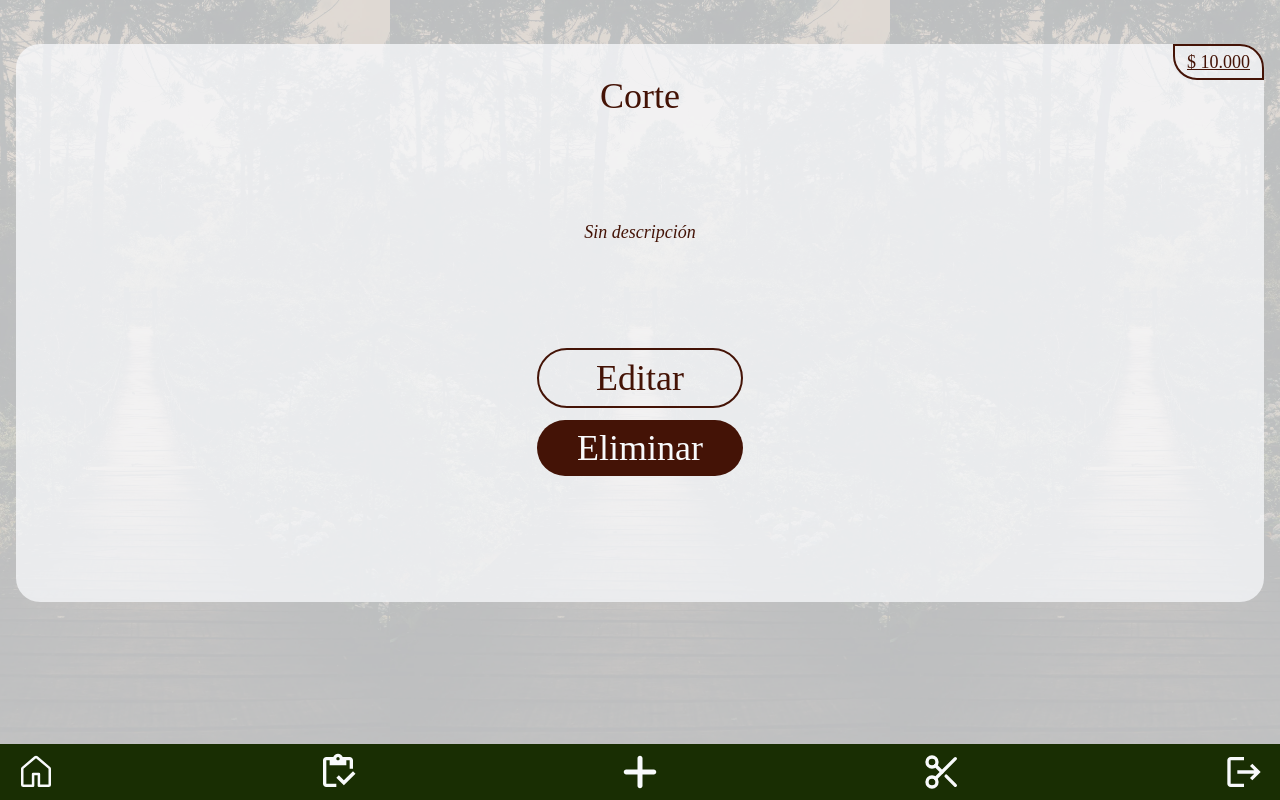
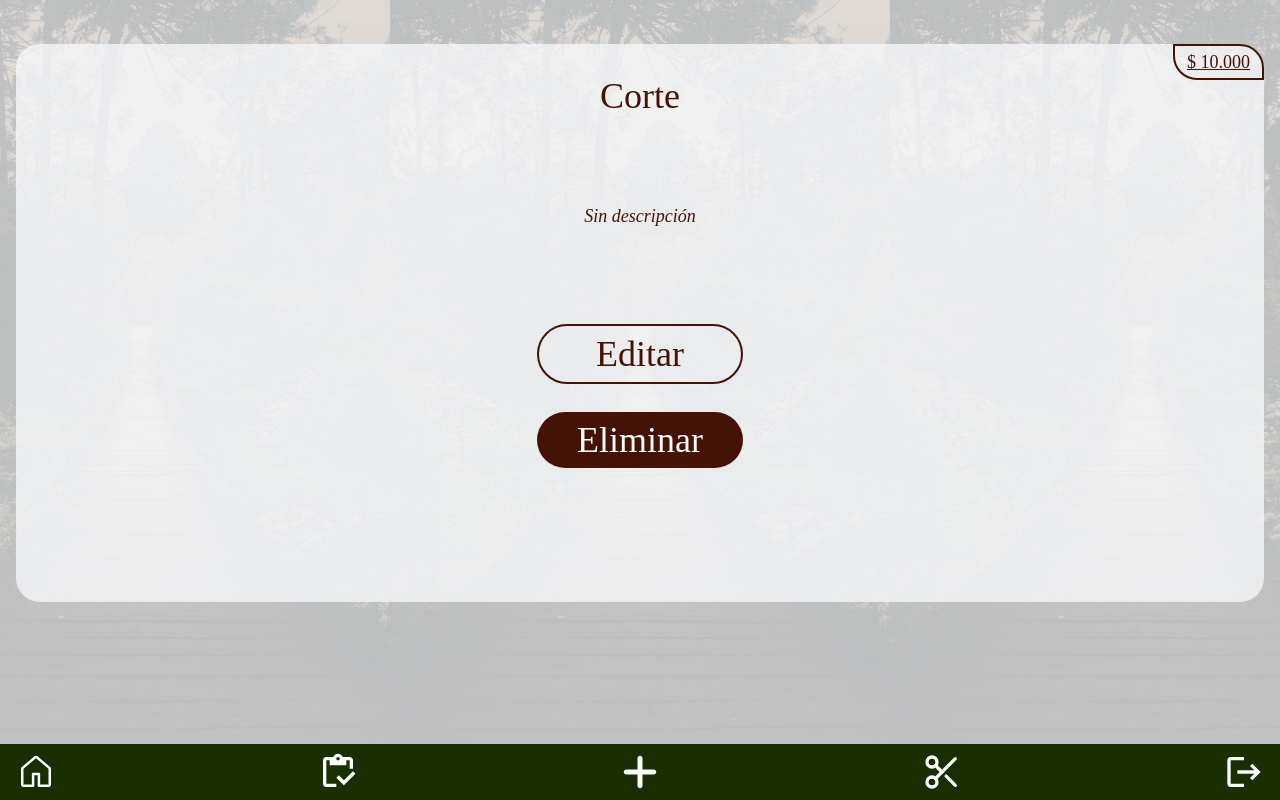
Before and after one commit to La-Galeria/la-galeria-app, a Next.js app: page /servicios/1 in a window 1280 px wide. Built offline with nearby package versions, Linux system fonts and the light colour scheme.

Commit message:
feat: add margin to action button

```diff
--- a/src/components/atoms/actionButton.tsx
+++ b/src/components/atoms/actionButton.tsx
@@ -4,7 +4,7 @@ interface ActionButtonProps extends React.ButtonHTMLAttributes<HTMLButtonElement
 
 export default function ActionButton({ className, children, ...props }: ActionButtonProps) {
   return (
-    <button className={"rounded-full px-10 py-2 " + className} {...props}>
+    <button className={"rounded-full px-10 py-2 m-2 " + className} {...props}>
       {children}
     </button>
   );
```
